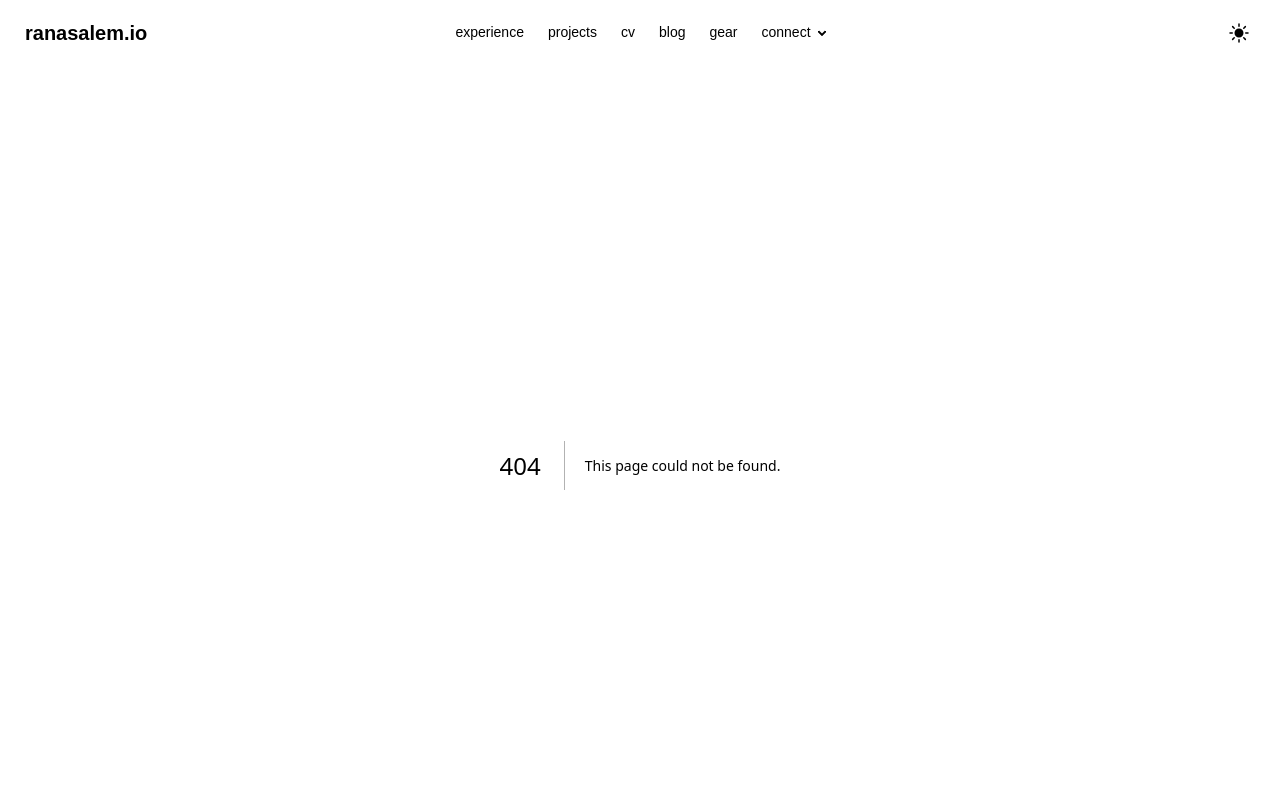
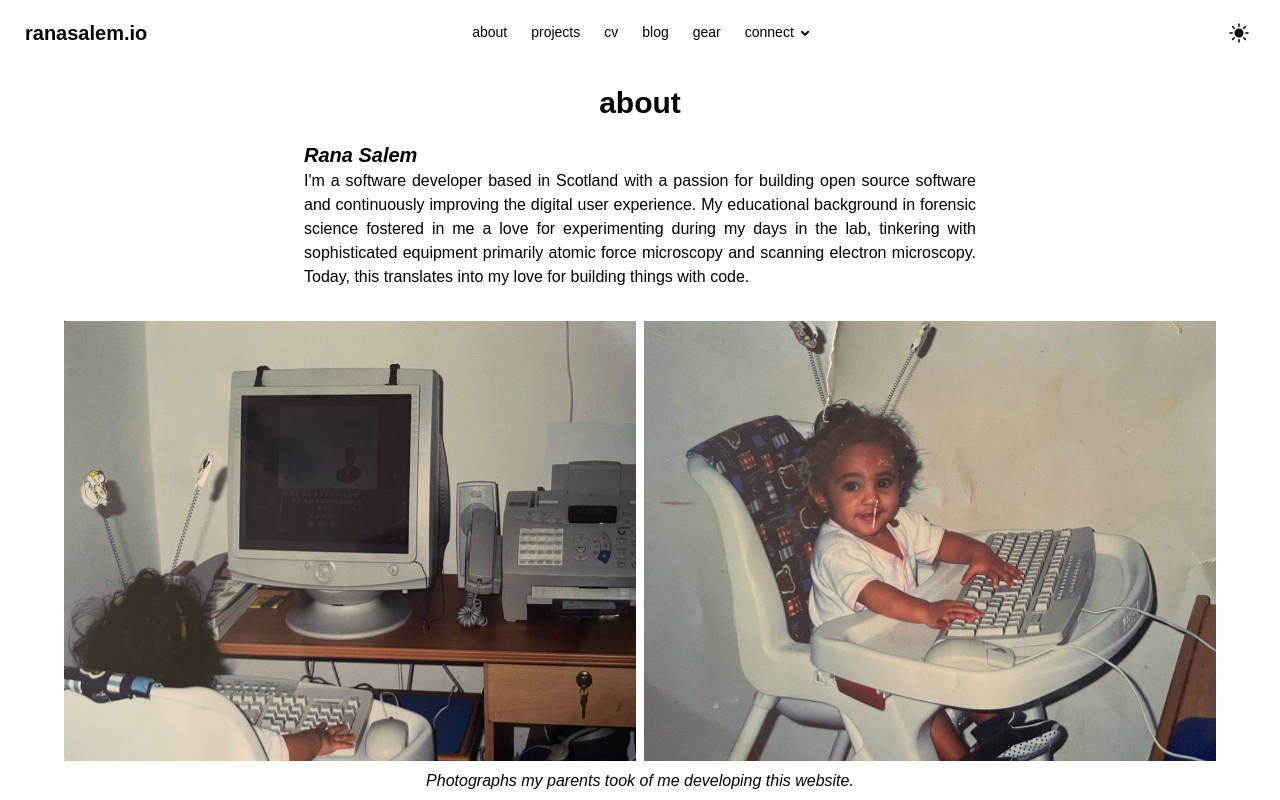
Before and after one commit to rtasalem/ranasalem.io, a Next.js app: page /about in a window 1280 px wide. Before the commit this address had no page. Shown: the top 800 px of the page. Built offline with nearby package versions, Linux system fonts and the light colour scheme.

Commit message:
convert experience to about

```diff
--- a/app/experience/page.tsx
+++ b/app/about/page.tsx
@@ -1,10 +1,36 @@
 export default function Experience() {
   return (
     <div className="overflow-x-auto bg-base-100 text-base-content">
-      <div className="max-w-3xl mx-auto">
+      <div className="max-w-6xl mx-auto">
         <div className="text-center">
-          <h1 className="text-3xl font-bold mt-5 mb-3">experience</h1>
-          <p className="mb-8">A timeline summarising my career so far...</p>
+          <h1 className="text-3xl font-bold mt-5 mb-5">about</h1>
+          <div className="max-w-2xl justify-center mx-auto">
+            <p className="text-xl text-justify font-bold italic">Rana Salem</p>
+            <p className="text-justify mb-8">I'm a software developer based in Scotland with a passion for building open source software and
+              continuously improving the digital user experience. My educational background in forensic science fostered in me a love for experimenting
+              during my days in the lab, tinkering with sophisticated equipment primarily atomic force microscopy and scanning electron microscopy. Today,
+              this translates into my love for building things with code.</p>
+          </div>
+          <div className="photos mb-8">
+            <div className="flex gap-2 justify-center mb-2">
+              <div className="w-auto rounded">
+                <img
+                  src="mini-me-1.jpeg"
+                  alt="A childhood photo of Rana sat typing at a computer."
+                  className="w-150 h-110"
+                />
+              </div>
+              <div className="w-auto rounded">
+                <img
+                  src="mini-me-2.jpeg"
+                  alt="A childhood photo of Rana sat typing at a computer."
+                  className="w-150 h-110"
+                />
+              </div>
+            </div>
+            <p className="text-center italic">Photographs my parents took of me developing this website.</p>
+          </div>
+          <p className="mb-5">A timeline summarising my career so far...</p>
         </div>
         <ul className="timeline timeline-snap-icon max-md:timeline-compact timeline-vertical">
           <li>
--- a/app/components/navbar/links.tsx
+++ b/app/components/navbar/links.tsx
@@ -3,7 +3,7 @@ import { NavDropdown } from "./dropdown/dropdown"
 export function NavLinks() {
   return (
     <ul className="menu menu-horizontal">
-      <li><a href="/experience">experience</a></li>
+      <li><a href="/about">about</a></li>
       <li><a href="/projects">projects</a></li>
       <li><a href="Rana_Salem_CV.pdf" download="Rana_Salem_CV.pdf" target="_blank">cv</a></li>
       <li><a href="/blog">blog</a></li>
--- a/app/page.tsx
+++ b/app/page.tsx
@@ -5,32 +5,13 @@ export default function Home() {
     <div className="hero min-h-screen bg-base-100 text-base-content">
       <div className="hero-content text-center">
         <div>
-          <h1 className="text-9xl font-bold mb-3">RANA SALEM</h1>
-          <div className="mb-">
+          <h1 className="text-9xl font-bold mb-5">RANA SALEM</h1>
+          <div className="mb-5">
             <KbdKeys />
           </div>
           <p className="mb-5">
             Full-stack codesmith who occasionally writes about writing code.
           </p>
-          <div className="photos">
-            <div className="flex justify-center mb-2">
-              <div className="w-auto rounded">
-                <img
-                  src="mini-me-1.jpeg"
-                  alt="A childhood photo of Rana sat typing at a computer."
-                  className="w-150 h-110"
-                />
-              </div>
-              <div className="w-auto rounded">
-                <img
-                  src="mini-me-2.jpeg"
-                  alt="A childhood photo of Rana sat typing at a computer."
-                  className="w-150 h-110"
-                />
-              </div>
-            </div>
-            <p className="text-center italic">Photographs my parents took of me developing this website.</p>
-          </div>
         </div>
       </div>
     </div>
```
